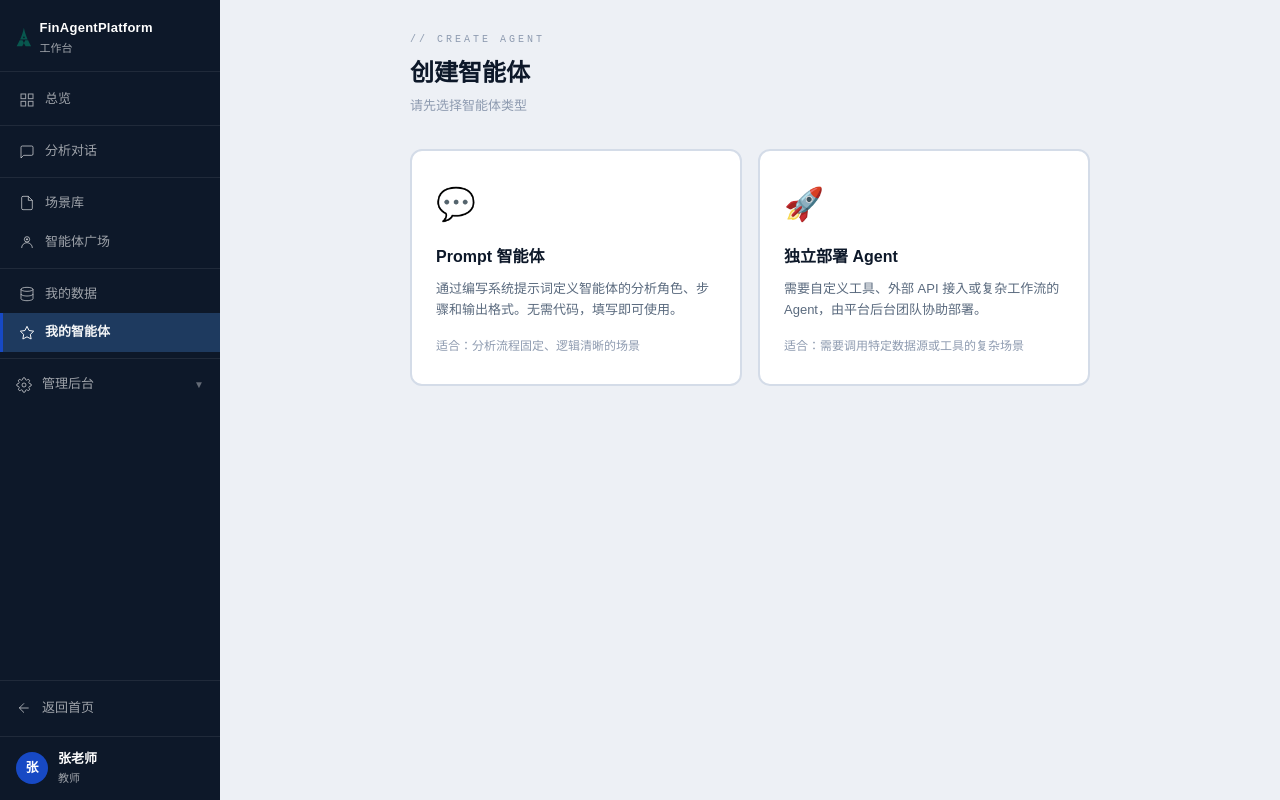
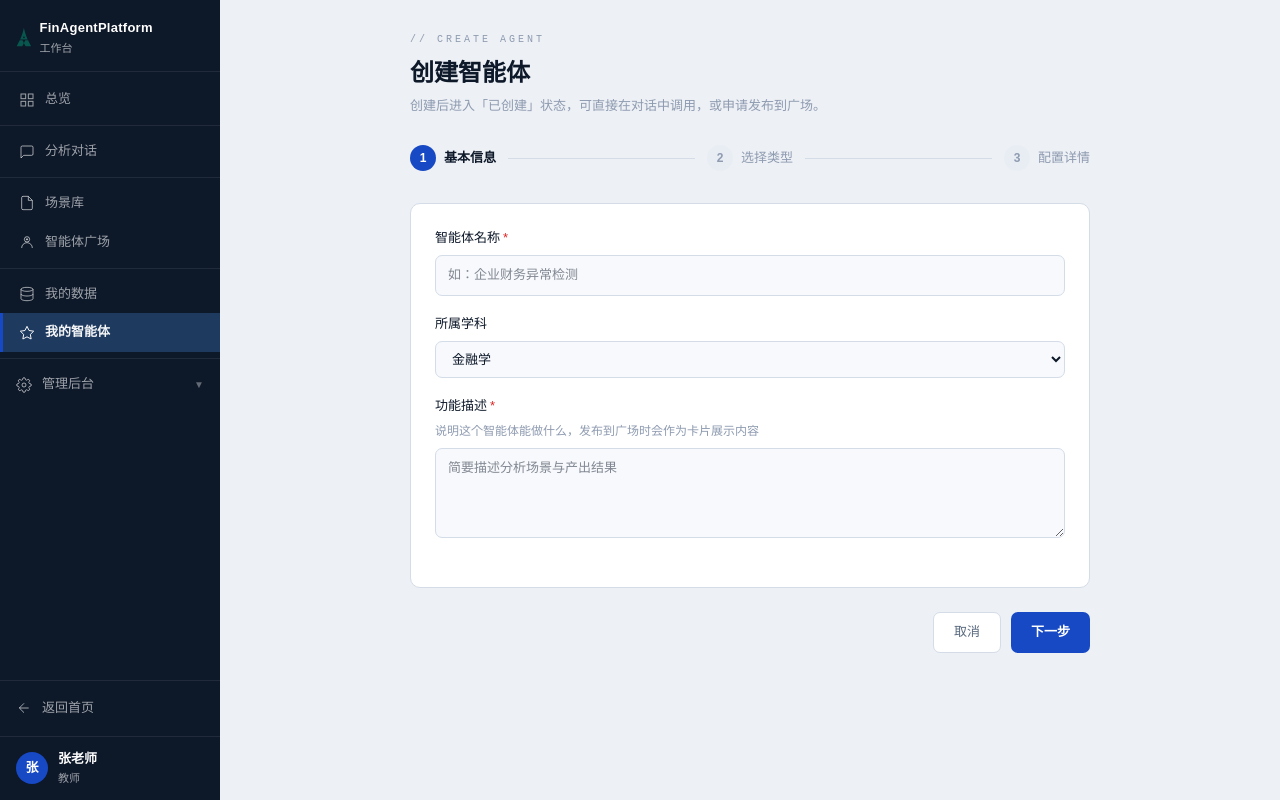
Before and after one commit to hxy2321548628/FinAgentPlatform, a React (Vite) app in the folder web/: page /workspace/my-agents/create in a window 1280 px wide. Built offline with nearby package versions, Linux system fonts and the light colour scheme.

Commit message:
功能：创建智能体改为先填基本信息再选类型，独立部署状态显示「部署中」

```diff
--- a/web/src/workspace/pages/CreateAgent.tsx
+++ b/web/src/workspace/pages/CreateAgent.tsx
@@ -2,6 +2,8 @@ import { useState } from 'react'
 import { useNavigate } from 'react-router-dom'
 
 type AgentType = 'prompt' | 'deployed'
+// step 1: 填基本信息  step 2: 选类型  step 3: 对应配置（prompt填提示词 / deployed看联系方式）
+type Step = 'info' | 'type' | 'prompt-config' | 'deployed-contact' | 'done'
 
 const SUBJECT_OPTIONS = ['金融学', '会计学', '经济学', '管理科学', '其他']
 
@@ -30,121 +32,89 @@ const inputStyle: React.CSSProperties = {
   fontSize: 13, color: 'var(--text-primary)',
   background: '#F7F9FC', outline: 'none',
   fontFamily: 'inherit', boxSizing: 'border-box',
-  transition: 'border-color 0.15s',
+}
+
+// 步骤指示器
+function StepBar({ current }: { current: Step }) {
+  const steps = [
+    { key: 'info',   label: '基本信息' },
+    { key: 'type',   label: '选择类型' },
+    { key: 'config', label: '配置详情' },
+  ]
+  const activeIdx = current === 'info' ? 0 : current === 'type' ? 1 : 2
+  return (
+    <div style={{ display: 'flex', alignItems: 'center', gap: 0, marginBottom: 32 }}>
+      {steps.map((s, i) => (
+        <div key={s.key} style={{ display: 'flex', alignItems: 'center', flex: i < steps.length - 1 ? 1 : 0 }}>
+          <div style={{ display: 'flex', alignItems: 'center', gap: 8 }}>
+            <div style={{
+              width: 26, height: 26, borderRadius: '50%', flexShrink: 0,
+              display: 'flex', alignItems: 'center', justifyContent: 'center',
+              fontSize: 12, fontWeight: 700,
+              background: i <= activeIdx ? 'var(--action)' : 'var(--border-light)',
+              color: i <= activeIdx ? '#fff' : 'var(--text-muted)',
+            }}>{i + 1}</div>
+            <span style={{ fontSize: 13, fontWeight: i === activeIdx ? 600 : 400, color: i <= activeIdx ? 'var(--text-primary)' : 'var(--text-muted)', whiteSpace: 'nowrap' }}>{s.label}</span>
+          </div>
+          {i < steps.length - 1 && (
+            <div style={{ flex: 1, height: 1, background: i < activeIdx ? 'var(--action)' : 'var(--border)', margin: '0 12px' }} />
+          )}
+        </div>
+      ))}
+    </div>
+  )
 }
 
 export function CreateAgent() {
   const navigate = useNavigate()
+  const [step, setStep] = useState<Step>('info')
   const [agentType, setAgentType] = useState<AgentType | null>(null)
+
+  // 基本信息
   const [name, setName] = useState('')
   const [subject, setSubject] = useState('金融学')
   const [desc, setDesc] = useState('')
+
+  // Prompt 配置
   const [prompt, setPrompt] = useState('')
-  const [saved, setSaved] = useState(false)
 
-  const handleSave = (e: React.FormEvent) => {
+  const handleInfoNext = (e: React.FormEvent) => {
     e.preventDefault()
-    if (!name.trim() || !desc.trim() || !prompt.trim()) return
-    setSaved(true)
+    if (!name.trim() || !desc.trim()) return
+    setStep('type')
+  }
+
+  const handleTypeSelect = (type: AgentType) => {
+    setAgentType(type)
+    setStep(type === 'prompt' ? 'prompt-config' : 'deployed-contact')
+  }
+
+  const handlePromptSave = (e: React.FormEvent) => {
+    e.preventDefault()
+    if (!prompt.trim()) return
+    setStep('done')
     setTimeout(() => navigate('/workspace/my-agents'), 1200)
   }
 
-  // 步骤一：选择类型
-  if (!agentType) {
-    return (
-      <div style={{ flex: 1, overflowY: 'auto', padding: '32px 36px', background: 'var(--bg)' }}>
-        <div style={{ maxWidth: 680, margin: '0 auto' }}>
-          <div style={{ marginBottom: 32 }}>
-            <div style={{ fontSize: 10, fontFamily: "'JetBrains Mono', monospace", textTransform: 'uppercase' as const, letterSpacing: '0.3em', color: 'var(--text-muted)', marginBottom: 6 }}>// CREATE AGENT</div>
-            <h1 style={{ fontSize: 24, fontWeight: 700, color: 'var(--text-primary)', marginBottom: 4 }}>创建智能体</h1>
-            <p style={{ fontSize: 13, color: 'var(--text-muted)' }}>请先选择智能体类型</p>
-          </div>
-
-          <div style={{ display: 'grid', gridTemplateColumns: '1fr 1fr', gap: 16 }}>
-            {/* Prompt 智能体 */}
-            <button
-              onClick={() => setAgentType('prompt')}
-              style={{ background: 'var(--surface)', border: '2px solid var(--border)', borderRadius: 12, padding: '28px 24px', textAlign: 'left' as const, cursor: 'pointer', fontFamily: 'inherit', transition: 'border-color 0.2s, box-shadow 0.2s' }}
-              onMouseEnter={e => { (e.currentTarget as HTMLElement).style.borderColor = 'var(--action)'; (e.currentTarget as HTMLElement).style.boxShadow = '0 4px 16px rgba(23,73,196,0.08)' }}
-              onMouseLeave={e => { (e.currentTarget as HTMLElement).style.borderColor = 'var(--border)'; (e.currentTarget as HTMLElement).style.boxShadow = 'none' }}
-            >
-              <div style={{ fontSize: 32, marginBottom: 14 }}>💬</div>
-              <div style={{ fontSize: 16, fontWeight: 700, color: 'var(--text-primary)', marginBottom: 8 }}>Prompt 智能体</div>
-              <div style={{ fontSize: 13, color: 'var(--text-secondary)', lineHeight: 1.65, marginBottom: 16 }}>
-                通过编写系统提示词定义智能体的分析角色、步骤和输出格式。无需代码，填写即可使用。
-              </div>
-              <div style={{ fontSize: 12, color: 'var(--text-muted)' }}>适合：分析流程固定、逻辑清晰的场景</div>
-            </button>
-
-            {/* 独立部署 Agent */}
-            <button
-              onClick={() => setAgentType('deployed')}
-              style={{ background: 'var(--surface)', border: '2px solid var(--border)', borderRadius: 12, padding: '28px 24px', textAlign: 'left' as const, cursor: 'pointer', fontFamily: 'inherit', transition: 'border-color 0.2s, box-shadow 0.2s' }}
-              onMouseEnter={e => { (e.currentTarget as HTMLElement).style.borderColor = '#7C3AED'; (e.currentTarget as HTMLElement).style.boxShadow = '0 4px 16px rgba(124,58,237,0.08)' }}
-              onMouseLeave={e => { (e.currentTarget as HTMLElement).style.borderColor = 'var(--border)'; (e.currentTarget as HTMLElement).style.boxShadow = 'none' }}
-            >
-              <div style={{ fontSize: 32, marginBottom: 14 }}>🚀</div>
-              <div style={{ fontSize: 16, fontWeight: 700, color: 'var(--text-primary)', marginBottom: 8 }}>独立部署 Agent</div>
-              <div style={{ fontSize: 13, color: 'var(--text-secondary)', lineHeight: 1.65, marginBottom: 16 }}>
-                需要自定义工具、外部 API 接入或复杂工作流的 Agent，由平台后台团队协助部署。
-              </div>
-              <div style={{ fontSize: 12, color: 'var(--text-muted)' }}>适合：需要调用特定数据源或工具的复杂场景</div>
-            </button>
-          </div>
-        </div>
-      </div>
-    )
+  const handleDeployedCreate = () => {
+    // 独立部署：填完联系信息后创建，状态为"部署中"
+    setStep('done')
+    setTimeout(() => navigate('/workspace/my-agents'), 1200)
   }
 
-  // 独立部署：联系信息页
-  if (agentType === 'deployed') {
-    return (
-      <div style={{ flex: 1, overflowY: 'auto', padding: '32px 36px', background: 'var(--bg)' }}>
-        <div style={{ maxWidth: 560, margin: '0 auto' }}>
-          <button onClick={() => setAgentType(null)} style={{ display: 'flex', alignItems: 'center', gap: 6, background: 'none', border: 'none', color: 'var(--text-muted)', cursor: 'pointer', fontFamily: 'inherit', fontSize: 13, marginBottom: 24, padding: 0 }}>
-            ← 重新选择类型
-          </button>
-          <div style={{ marginBottom: 28 }}>
-            <div style={{ fontSize: 10, fontFamily: "'JetBrains Mono', monospace", textTransform: 'uppercase' as const, letterSpacing: '0.3em', color: 'var(--text-muted)', marginBottom: 6 }}>// DEPLOY AGENT</div>
-            <h1 style={{ fontSize: 24, fontWeight: 700, color: 'var(--text-primary)', marginBottom: 4 }}>独立部署 Agent</h1>
-            <p style={{ fontSize: 13, color: 'var(--text-muted)', lineHeight: 1.7 }}>
-              独立部署 Agent 需要后台团队协助配置环境、工具和 API 接入。请联系以下负责人说明你的需求。
-            </p>
-          </div>
-
-          <div style={{ background: 'var(--surface)', border: '1px solid var(--border)', borderRadius: 12, overflow: 'hidden', marginBottom: 20 }}>
-            <div style={{ padding: '14px 20px', background: 'var(--bg)', borderBottom: '1px solid var(--border)', fontSize: 11, fontFamily: "'JetBrains Mono', monospace", textTransform: 'uppercase' as const, letterSpacing: '0.2em', color: 'var(--text-muted)' }}>
-              // CONTACT
-            </div>
-            {CONTACT_INFO.map((c, i) => (
-              <div key={c.email} style={{ display: 'flex', alignItems: 'center', justifyContent: 'space-between', padding: '16px 20px', borderBottom: i < CONTACT_INFO.length - 1 ? '1px solid var(--border-light)' : 'none' }}>
-                <div>
-                  <div style={{ fontSize: 14, fontWeight: 600, color: 'var(--text-primary)', marginBottom: 3 }}>{c.name}</div>
-                  <div style={{ fontSize: 12, color: 'var(--text-muted)' }}>{c.role}</div>
-                </div>
-                <a href={`mailto:${c.email}`} style={{ fontSize: 13, color: 'var(--action)', textDecoration: 'none', fontFamily: "'JetBrains Mono', monospace" }}>
-                  {c.email}
-                </a>
-              </div>
-            ))}
-          </div>
-
-          <div style={{ background: '#FFFBEB', border: '1px solid #FDE68A', borderRadius: 8, padding: '12px 16px', fontSize: 13, color: '#92400E', lineHeight: 1.7 }}>
-            💡 联系时请说明：智能体的功能描述、需要接入的外部数据源或工具、预期的输入输出格式。
-          </div>
-        </div>
-      </div>
-    )
-  }
-
-  // Prompt 智能体创建表单
-  if (saved) {
+  // 完成状态
+  if (step === 'done') {
+    const isDeploy = agentType === 'deployed'
     return (
       <div style={{ flex: 1, display: 'flex', alignItems: 'center', justifyContent: 'center', background: 'var(--bg)' }}>
         <div style={{ textAlign: 'center' as const }}>
-          <div style={{ fontSize: 40, marginBottom: 16 }}>✓</div>
-          <div style={{ fontSize: 18, fontWeight: 700, color: 'var(--text-primary)', marginBottom: 8 }}>已创建</div>
-          <div style={{ fontSize: 14, color: 'var(--text-muted)' }}>智能体已保存，跳转至「我的智能体」...</div>
+          <div style={{ fontSize: 40, marginBottom: 16 }}>{isDeploy ? '🚀' : '✓'}</div>
+          <div style={{ fontSize: 18, fontWeight: 700, color: 'var(--text-primary)', marginBottom: 8 }}>
+            {isDeploy ? '申请已提交' : '创建成功'}
+          </div>
+          <div style={{ fontSize: 14, color: 'var(--text-muted)' }}>
+            {isDeploy ? '后台团队将与你联系，智能体状态为「部署中」' : '智能体已保存至「已创建」，跳转中...'}
+          </div>
         </div>
       </div>
     )
@@ -152,20 +122,20 @@ export function CreateAgent() {
 
   return (
     <div style={{ flex: 1, overflowY: 'auto', padding: '32px 36px', background: 'var(--bg)' }}>
-      <div style={{ maxWidth: 720, margin: '0 auto' }}>
-        <button onClick={() => setAgentType(null)} style={{ display: 'flex', alignItems: 'center', gap: 6, background: 'none', border: 'none', color: 'var(--text-muted)', cursor: 'pointer', fontFamily: 'inherit', fontSize: 13, marginBottom: 24, padding: 0 }}>
-          ← 重新选择类型
-        </button>
+      <div style={{ maxWidth: 680, margin: '0 auto' }}>
+        {/* 页头 */}
         <div style={{ marginBottom: 28 }}>
-          <div style={{ fontSize: 10, fontFamily: "'JetBrains Mono', monospace", textTransform: 'uppercase' as const, letterSpacing: '0.3em', color: 'var(--text-muted)', marginBottom: 6 }}>// CREATE PROMPT AGENT</div>
-          <h1 style={{ fontSize: 24, fontWeight: 700, color: 'var(--text-primary)', marginBottom: 4 }}>创建 Prompt 智能体</h1>
+          <div style={{ fontSize: 10, fontFamily: "'JetBrains Mono', monospace", textTransform: 'uppercase' as const, letterSpacing: '0.3em', color: 'var(--text-muted)', marginBottom: 6 }}>// CREATE AGENT</div>
+          <h1 style={{ fontSize: 24, fontWeight: 700, color: 'var(--text-primary)', marginBottom: 4 }}>创建智能体</h1>
           <p style={{ fontSize: 13, color: 'var(--text-muted)' }}>创建后进入「已创建」状态，可直接在对话中调用，或申请发布到广场。</p>
         </div>
 
-        <form onSubmit={handleSave}>
-          {/* 基本信息 */}
-          <div style={{ background: 'var(--surface)', border: '1px solid var(--border)', borderRadius: 10, padding: 24, marginBottom: 16 }}>
-            <div style={{ fontSize: 13, fontWeight: 600, color: 'var(--text-primary)', marginBottom: 20 }}>基本信息</div>
+        <StepBar current={step} />
+
+        {/* ── Step 1: 基本信息 ── */}
+        {step === 'info' && (
+          <form onSubmit={handleInfoNext}>
+            <div style={{ background: 'var(--surface)', border: '1px solid var(--border)', borderRadius: 10, padding: 24, marginBottom: 24 }}>
               <FormField label="智能体名称" required>
                 <input value={name} onChange={e => setName(e.target.value)} placeholder="如：企业财务异常检测" style={inputStyle} />
               </FormField>
@@ -175,11 +145,59 @@ export function CreateAgent() {
                 </select>
               </FormField>
               <FormField label="功能描述" required hint="说明这个智能体能做什么，发布到广场时会作为卡片展示内容">
-              <textarea value={desc} onChange={e => setDesc(e.target.value)} placeholder="简要描述分析场景与产出结果" style={{ ...inputStyle, minHeight: 80, resize: 'vertical' as const }} maxLength={200} />
+                <textarea value={desc} onChange={e => setDesc(e.target.value)} placeholder="简要描述分析场景与产出结果" style={{ ...inputStyle, minHeight: 90, resize: 'vertical' as const }} maxLength={200} />
               </FormField>
             </div>
+            <div style={{ display: 'flex', gap: 10, justifyContent: 'flex-end' }}>
+              <button type="button" onClick={() => navigate('/workspace/my-agents')} style={{ padding: '9px 20px', background: 'var(--surface)', color: 'var(--text-secondary)', border: '1px solid var(--border)', borderRadius: 7, fontSize: 13, cursor: 'pointer', fontFamily: 'inherit' }}>取消</button>
+              <button type="submit" style={{ padding: '9px 20px', background: 'var(--action)', color: '#fff', border: 'none', borderRadius: 7, fontSize: 13, fontWeight: 600, cursor: 'pointer', fontFamily: 'inherit' }}>下一步</button>
+            </div>
+          </form>
+        )}
 
-          {/* 方法论配置 */}
+        {/* ── Step 2: 选择类型 ── */}
+        {step === 'type' && (
+          <div>
+            {/* 已填信息摘要 */}
+            <div style={{ background: 'var(--surface)', border: '1px solid var(--border)', borderRadius: 8, padding: '12px 16px', marginBottom: 20, display: 'flex', alignItems: 'center', gap: 12, fontSize: 13 }}>
+              <span style={{ fontWeight: 600, color: 'var(--text-primary)' }}>{name}</span>
+              <span style={{ color: 'var(--border)' }}>·</span>
+              <span style={{ color: 'var(--text-muted)' }}>{subject}</span>
+              <button onClick={() => setStep('info')} style={{ marginLeft: 'auto', background: 'none', border: 'none', color: 'var(--action)', cursor: 'pointer', fontSize: 12, fontFamily: 'inherit' }}>修改</button>
+            </div>
+
+            <div style={{ fontSize: 14, fontWeight: 600, color: 'var(--text-primary)', marginBottom: 16 }}>选择智能体类型</div>
+            <div style={{ display: 'grid', gridTemplateColumns: '1fr 1fr', gap: 14 }}>
+              {/* Prompt 智能体 */}
+              <TypeCard
+                icon="💬"
+                title="Prompt 智能体"
+                desc="通过编写系统提示词定义智能体的分析角色、步骤和输出格式。无需代码，填写即可使用。"
+                hint="适合：分析流程固定、逻辑清晰的场景"
+                accentColor="var(--action)"
+                onClick={() => handleTypeSelect('prompt')}
+              />
+              {/* 独立部署 */}
+              <TypeCard
+                icon="🚀"
+                title="独立部署 Agent"
+                desc="需要自定义工具、外部 API 接入或复杂工作流的 Agent，由平台后台团队协助部署。"
+                hint="适合：需要调用特定数据源或工具的复杂场景"
+                accentColor="#7C3AED"
+                onClick={() => handleTypeSelect('deployed')}
+              />
+            </div>
+            <div style={{ marginTop: 20, textAlign: 'right' as const }}>
+              <button onClick={() => setStep('info')} style={{ background: 'none', border: 'none', color: 'var(--text-muted)', cursor: 'pointer', fontSize: 13, fontFamily: 'inherit' }}>← 上一步</button>
+            </div>
+          </div>
+        )}
+
+        {/* ── Step 3a: Prompt 配置 ── */}
+        {step === 'prompt-config' && (
+          <form onSubmit={handlePromptSave}>
+            {/* 摘要 */}
+            <InfoSummary name={name} subject={subject} type="Prompt 智能体" onEdit={() => setStep('info')} onTypeEdit={() => setStep('type')} />
             <div style={{ background: 'var(--surface)', border: '1px solid var(--border)', borderRadius: 10, padding: 24, marginBottom: 24 }}>
               <div style={{ fontSize: 13, fontWeight: 600, color: 'var(--text-primary)', marginBottom: 4 }}>系统提示词</div>
               <div style={{ fontSize: 12, color: 'var(--text-muted)', marginBottom: 16, lineHeight: 1.6 }}>
@@ -194,13 +212,89 @@ export function CreateAgent() {
                 />
               </FormField>
             </div>
-
             <div style={{ display: 'flex', gap: 10, justifyContent: 'flex-end' }}>
-            <button type="button" onClick={() => navigate('/workspace/my-agents')} style={{ padding: '9px 20px', background: 'var(--surface)', color: 'var(--text-secondary)', border: '1px solid var(--border)', borderRadius: 7, fontSize: 13, cursor: 'pointer', fontFamily: 'inherit' }}>取消</button>
-            <button type="submit" style={{ padding: '9px 20px', background: 'var(--action)', color: '#fff', border: 'none', borderRadius: 7, fontSize: 13, fontWeight: 600, cursor: 'pointer', fontFamily: 'inherit' }}>保存</button>
+              <button type="button" onClick={() => setStep('type')} style={{ padding: '9px 20px', background: 'var(--surface)', color: 'var(--text-secondary)', border: '1px solid var(--border)', borderRadius: 7, fontSize: 13, cursor: 'pointer', fontFamily: 'inherit' }}>← 上一步</button>
+              <button type="submit" style={{ padding: '9px 20px', background: 'var(--action)', color: '#fff', border: 'none', borderRadius: 7, fontSize: 13, fontWeight: 600, cursor: 'pointer', fontFamily: 'inherit' }}>创建智能体</button>
             </div>
           </form>
+        )}
+
+        {/* ── Step 3b: 独立部署联系信息 ── */}
+        {step === 'deployed-contact' && (
+          <div>
+            <InfoSummary name={name} subject={subject} type="独立部署 Agent" onEdit={() => setStep('info')} onTypeEdit={() => setStep('type')} />
+            <div style={{ background: 'var(--surface)', border: '1px solid var(--border)', borderRadius: 10, overflow: 'hidden', marginBottom: 16 }}>
+              <div style={{ padding: '14px 20px', background: 'var(--bg)', borderBottom: '1px solid var(--border)', fontSize: 11, fontFamily: "'JetBrains Mono', monospace", textTransform: 'uppercase' as const, letterSpacing: '0.2em', color: 'var(--text-muted)' }}>
+                // CONTACT · 请联系以下负责人协助部署
+              </div>
+              {CONTACT_INFO.map((c, i) => (
+                <div key={c.email} style={{ display: 'flex', alignItems: 'center', justifyContent: 'space-between', padding: '16px 20px', borderBottom: i < CONTACT_INFO.length - 1 ? '1px solid var(--border-light)' : 'none' }}>
+                  <div>
+                    <div style={{ fontSize: 14, fontWeight: 600, color: 'var(--text-primary)', marginBottom: 3 }}>{c.name}</div>
+                    <div style={{ fontSize: 12, color: 'var(--text-muted)' }}>{c.role}</div>
+                  </div>
+                  <a href={`mailto:${c.email}`} style={{ fontSize: 13, color: 'var(--action)', textDecoration: 'none', fontFamily: "'JetBrains Mono', monospace" }}>
+                    {c.email}
+                  </a>
+                </div>
+              ))}
+            </div>
+            <div style={{ background: '#FFFBEB', border: '1px solid #FDE68A', borderRadius: 8, padding: '12px 16px', fontSize: 13, color: '#92400E', lineHeight: 1.7, marginBottom: 24 }}>
+              💡 联系时请说明：智能体的功能需求、需要接入的外部数据源或工具、预期的输入输出格式。联系后点击「确认创建」，智能体将以「部署中」状态保存至「我的智能体」。
+            </div>
+            <div style={{ display: 'flex', gap: 10, justifyContent: 'flex-end' }}>
+              <button onClick={() => setStep('type')} style={{ padding: '9px 20px', background: 'var(--surface)', color: 'var(--text-secondary)', border: '1px solid var(--border)', borderRadius: 7, fontSize: 13, cursor: 'pointer', fontFamily: 'inherit' }}>← 上一步</button>
+              <button onClick={handleDeployedCreate} style={{ padding: '9px 20px', background: '#7C3AED', color: '#fff', border: 'none', borderRadius: 7, fontSize: 13, fontWeight: 600, cursor: 'pointer', fontFamily: 'inherit' }}>确认创建</button>
+            </div>
+          </div>
+        )}
       </div>
     </div>
   )
 }
+
+// ── 子组件 ────────────────────────────────────────────
+
+function TypeCard({ icon, title, desc, hint, accentColor, onClick }: {
+  icon: string; title: string; desc: string; hint: string; accentColor: string; onClick: () => void
+}) {
+  const [hovered, setHovered] = useState(false)
+  return (
+    <button
+      onClick={onClick}
+      onMouseEnter={() => setHovered(true)}
+      onMouseLeave={() => setHovered(false)}
+      style={{
+        background: 'var(--surface)',
+        border: `2px solid ${hovered ? accentColor : 'var(--border)'}`,
+        borderRadius: 12, padding: '24px 20px',
+        textAlign: 'left' as const, cursor: 'pointer', fontFamily: 'inherit',
+        boxShadow: hovered ? `0 4px 16px ${accentColor}18` : 'none',
+        transition: 'border-color 0.2s, box-shadow 0.2s',
+      }}
+    >
+      <div style={{ fontSize: 28, marginBottom: 12 }}>{icon}</div>
+      <div style={{ fontSize: 15, fontWeight: 700, color: 'var(--text-primary)', marginBottom: 8 }}>{title}</div>
+      <div style={{ fontSize: 13, color: 'var(--text-secondary)', lineHeight: 1.65, marginBottom: 12 }}>{desc}</div>
+      <div style={{ fontSize: 12, color: 'var(--text-muted)' }}>{hint}</div>
+    </button>
+  )
+}
+
+function InfoSummary({ name, subject, type, onEdit, onTypeEdit }: {
+  name: string; subject: string; type: string; onEdit: () => void; onTypeEdit: () => void
+}) {
+  return (
+    <div style={{ background: 'var(--bg)', border: '1px solid var(--border)', borderRadius: 8, padding: '12px 16px', marginBottom: 20, display: 'flex', alignItems: 'center', gap: 8, fontSize: 13, flexWrap: 'wrap' as const }}>
+      <span style={{ fontWeight: 600, color: 'var(--text-primary)' }}>{name}</span>
+      <span style={{ color: 'var(--border)' }}>·</span>
+      <span style={{ color: 'var(--text-muted)' }}>{subject}</span>
+      <span style={{ color: 'var(--border)' }}>·</span>
+      <span style={{ color: 'var(--text-muted)' }}>{type}</span>
+      <div style={{ marginLeft: 'auto', display: 'flex', gap: 10 }}>
+        <button onClick={onEdit} style={{ background: 'none', border: 'none', color: 'var(--action)', cursor: 'pointer', fontSize: 12, fontFamily: 'inherit' }}>修改信息</button>
+        <button onClick={onTypeEdit} style={{ background: 'none', border: 'none', color: 'var(--action)', cursor: 'pointer', fontSize: 12, fontFamily: 'inherit' }}>修改类型</button>
+      </div>
+    </div>
+  )
+}
```
Also changed, not shown: web/src/workspace/pages/MyAgents.tsx (+12 -6 lines). Lines whose indentation alone changed are shown as unchanged.
